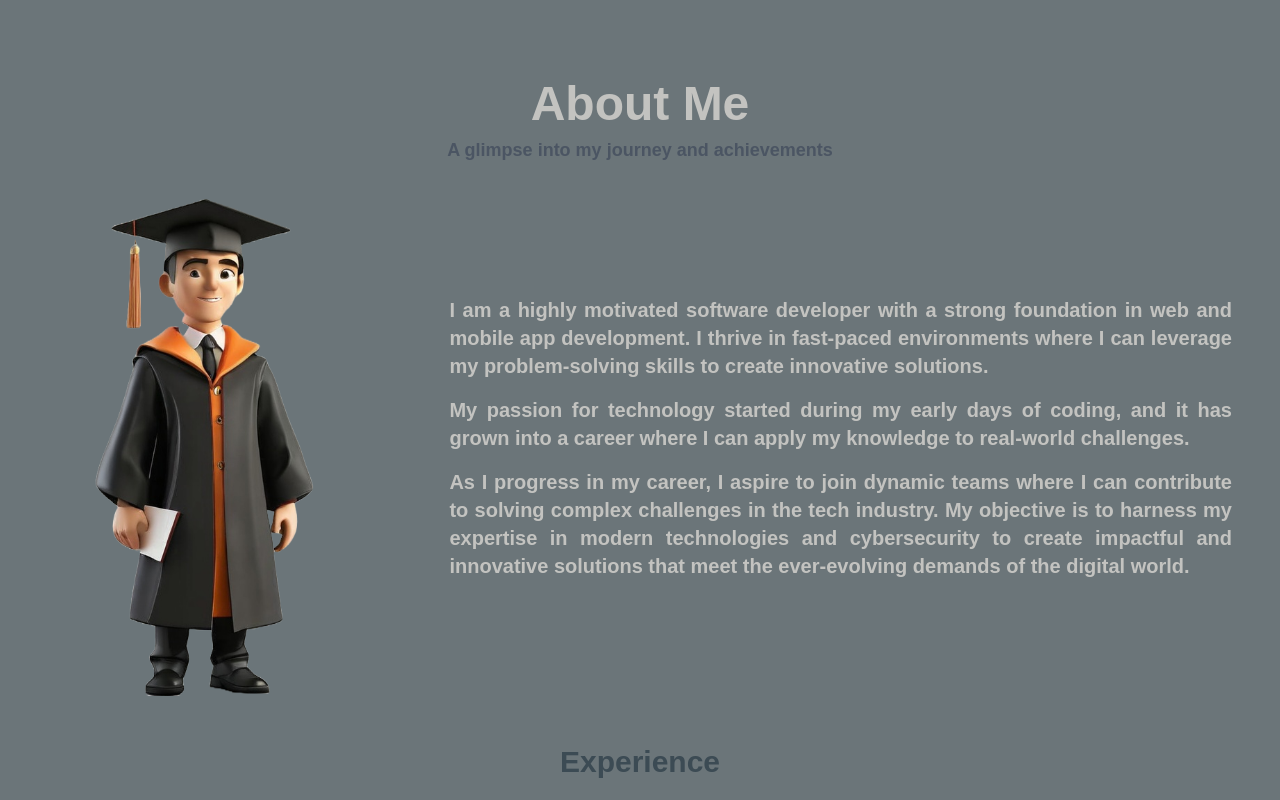
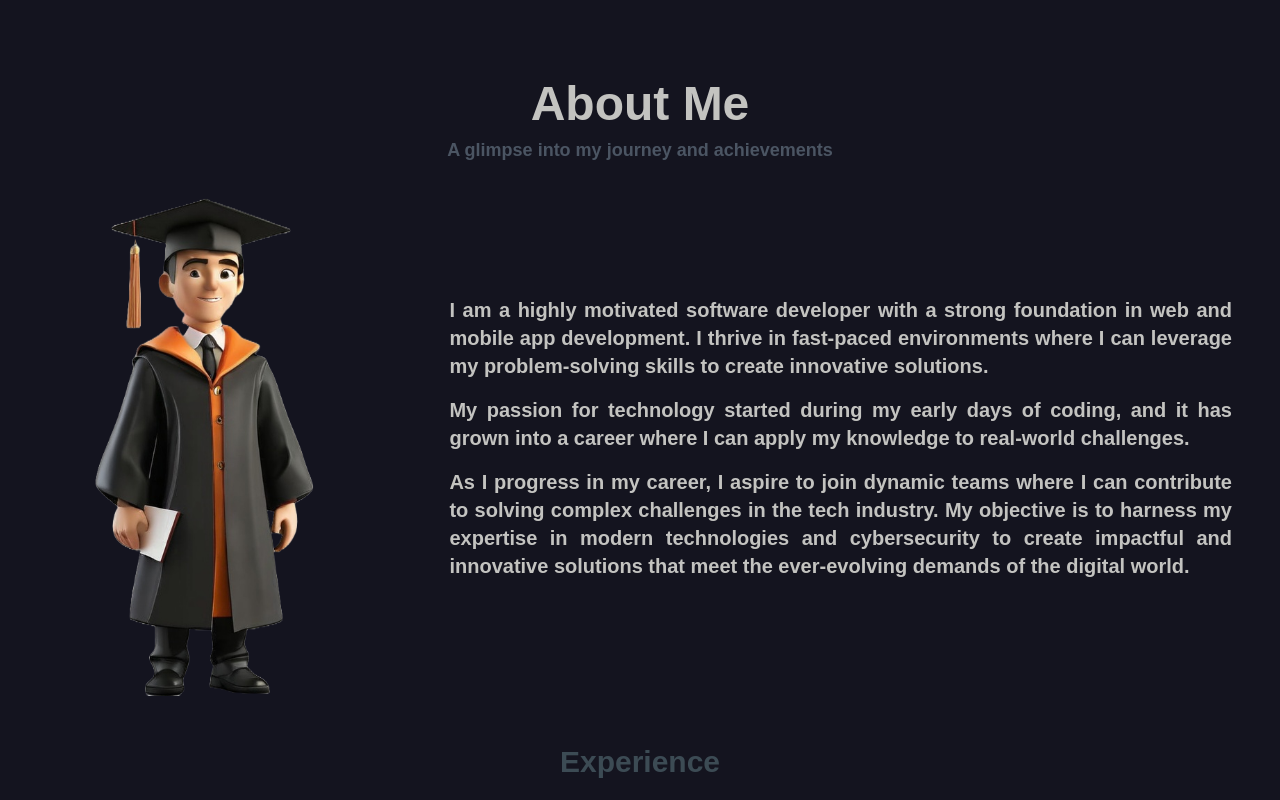
Before and after one commit to DharshanSR/Personal-Portfolio, a Next.js app: page /about in a window 1280 px wide. Shown: the top 800 px of the page. Built offline with nearby package versions, Linux system fonts and the light colour scheme.

Commit message:
change the backgroungd color for the about sectiono

```diff
--- a/src/app/about/page.tsx
+++ b/src/app/about/page.tsx
@@ -87,7 +87,7 @@ const AboutMe = () => {
     }, [educationInView, controlsEducation]);
 
     return (
-        <section id="about" className="container mx-auto px-4 py-20 bg-[#6B7579]">
+        <section id="about" className="container mx-auto px-4 py-20 bg-[#14141F]">
             {/* About Me Section */}
             <motion.h1
                 className="text-5xl font-extrabold text-center mb-8 text-[#c3c3c0]"
```
